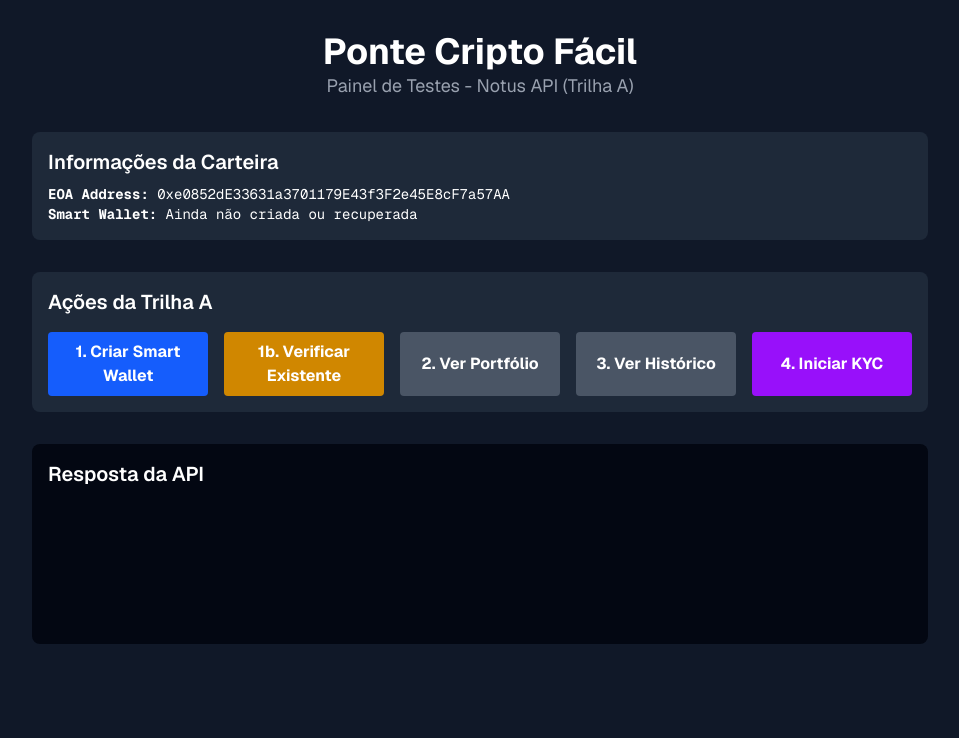
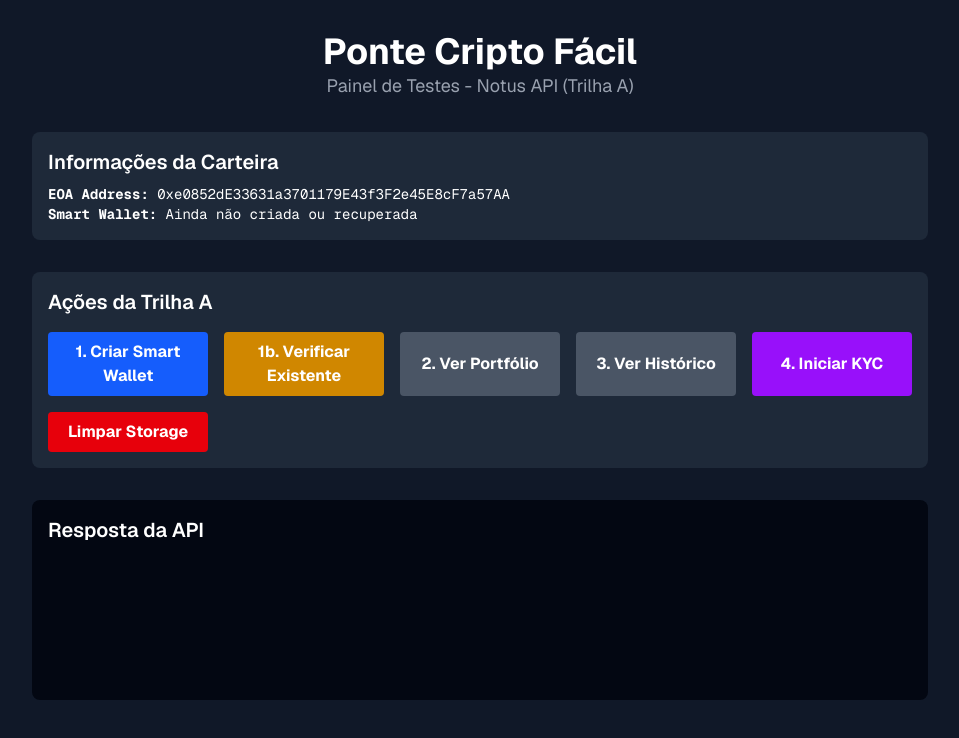
Before and after one commit to vinibarbieri/easy-crypto, a Next.js app: page / in a window 1280 px wide. Shown: the top 738 px of the page, without its empty margins (160-1119 px from the left). Built offline with nearby package versions, Linux system fonts and the light colour scheme.

Commit message:
feat: clear local storage button

```diff
--- a/app/page.tsx
+++ b/app/page.tsx
@@ -1,5 +1,3 @@
-// app/page.tsx (versão atualizada para o Teste 1.1)
-
 "use client";
 
 import { useState, useEffect } from 'react';
@@ -18,6 +16,8 @@ interface SmartWallet {
 export default function Home() {
   const [eoa, setEoa] = useState<PrivateKeyAccount | null>(null);
   const [smartWallet, setSmartWallet] = useState<SmartWallet | null>(null);
+
+  const [apiCalled, setApiCalled] = useState<string>('');
 
   const [responseJson, setResponseJson] = useState<object | null>(null);
   const [isLoading, setIsLoading] = useState<boolean>(false);
@@ -39,6 +39,7 @@ export default function Home() {
     setError('');
     setResponseJson(null);
     try {
+      setApiCalled('POST /api/v1/wallets/register');
       const res = await fetch('/api/create-smart-wallet', {
         method: 'POST',
         headers: { 'Content-Type': 'application/json' },
@@ -58,13 +59,13 @@ export default function Home() {
     }
   };
 
-  // NOVA FUNÇÃO PARA RECUPERAR A CARTEIRA
   const handleGetExistingWallet = async () => {
     if (!eoa) return;
     setIsLoading(true);
     setError('');
     setResponseJson(null);
     try {
+      setApiCalled('GET /api/v1/wallets/address');
       const res = await fetch(`/api/get-wallet-by-eoa?externallyOwnedAccount=${eoa.address}`);
       const data = await res.json();
       if (!res.ok) {
@@ -89,6 +90,7 @@ export default function Home() {
     setError('');
     setResponseJson(null);
     try {
+      setApiCalled('GET /api/v1/wallets/{walletAddress}/portfolio');
       const res = await fetch(`/api/get-portfolio?walletAddress=${smartWallet.accountAbstraction}`);
       const data = await res.json();
       if (!res.ok) {
@@ -104,11 +106,18 @@ export default function Home() {
   };
 
   const handleGetHistory = async () => {
+    setApiCalled('get-history');
     alert('TODO: Implementar chamada para /api/get-history');
   };
 
   const handleStartKyc = async () => {
+    setApiCalled('start-kyc');
     alert('TODO: Implementar chamada para /api/start-kyc');
+  };
+
+  const handleClearStorage = () => {
+    localStorage.removeItem('ponteCriptoTesterPrivateKey');
+    window.location.reload(); // Recarrega a página para gerar nova chave
   };
 
   return (
@@ -142,7 +151,6 @@ export default function Home() {
             >
               1. Criar Smart Wallet
             </button>
-            {/* NOVO BOTÃO ADICIONADO AQUI */}
             <button
               onClick={handleGetExistingWallet}
               disabled={isLoading || !eoa}
@@ -171,12 +179,19 @@ export default function Home() {
             >
               4. Iniciar KYC
             </button>
+            <button
+              onClick={handleClearStorage}
+              className="bg-red-600 hover:bg-red-700 text-white font-bold py-2 px-4 rounded"
+            >
+              Limpar Storage
+            </button>
           </div>
         </section>
 
-        {/* Seção de Resposta (sem mudanças) */}
+        {/* Seção de Resposta da API*/}
         <section className="bg-gray-950 p-4 rounded-lg min-h-[200px]">
           <h2 className="text-xl font-semibold mb-2">Resposta da API</h2>
+          <p className="text-sm">{apiCalled}</p>
           {isLoading && <p className="text-yellow-400">Carregando...</p>}
           {error && <pre className="text-red-400 whitespace-pre-wrap">{error}</pre>}
           {responseJson && (
```
